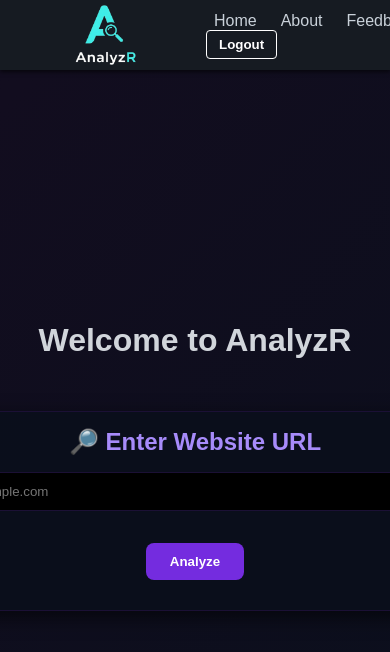
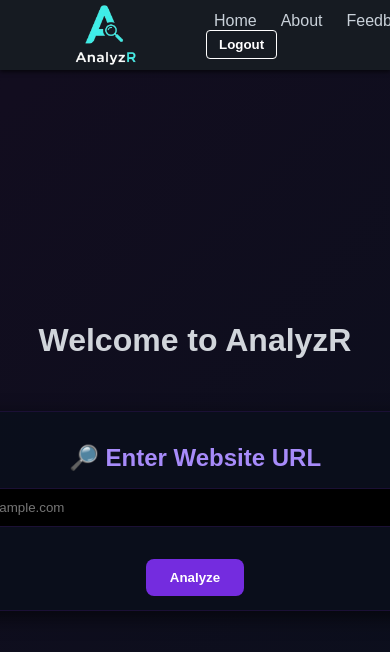
Before and after one commit to eesha2501/AnalyzR, a React (Vite) app in the folder client/: page /home in a window 390 px wide. Shown: the top 652 px of the page. Built offline with nearby package versions, Linux system fonts and the light colour scheme.

Commit message:
Update Home.css

```diff
--- a/client/src/pages/Home.css
+++ b/client/src/pages/Home.css
@@ -122,10 +122,3 @@
   background: linear-gradient(90deg, #4c1d95, #5b21b6, #7c3aed);
   transition: width 0.3s ease;
 }
-
-
-@media (max-width: 600px) {
-  .analyze-form-card {
-    padding: 1rem;
-  }
-}
```
